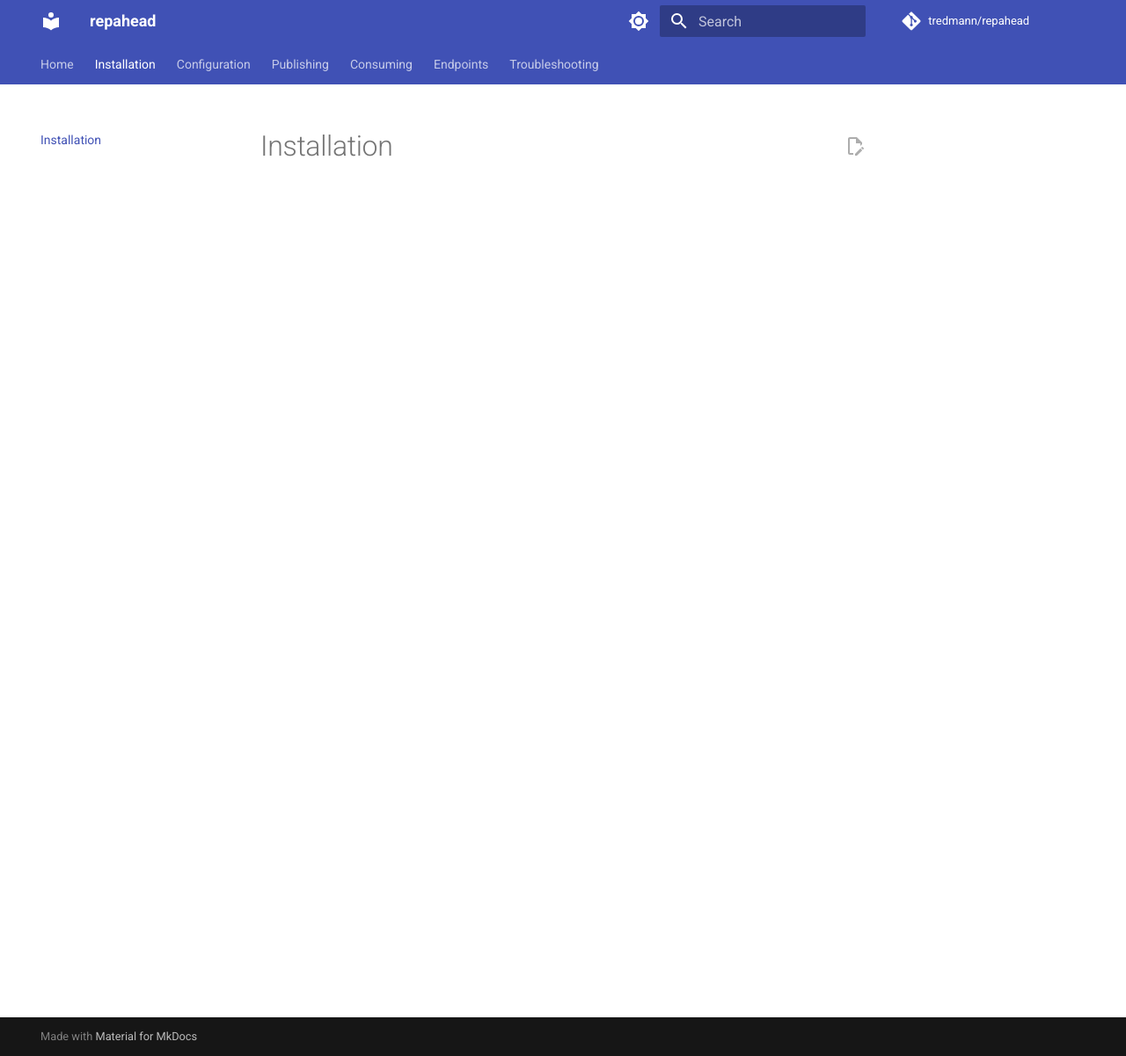
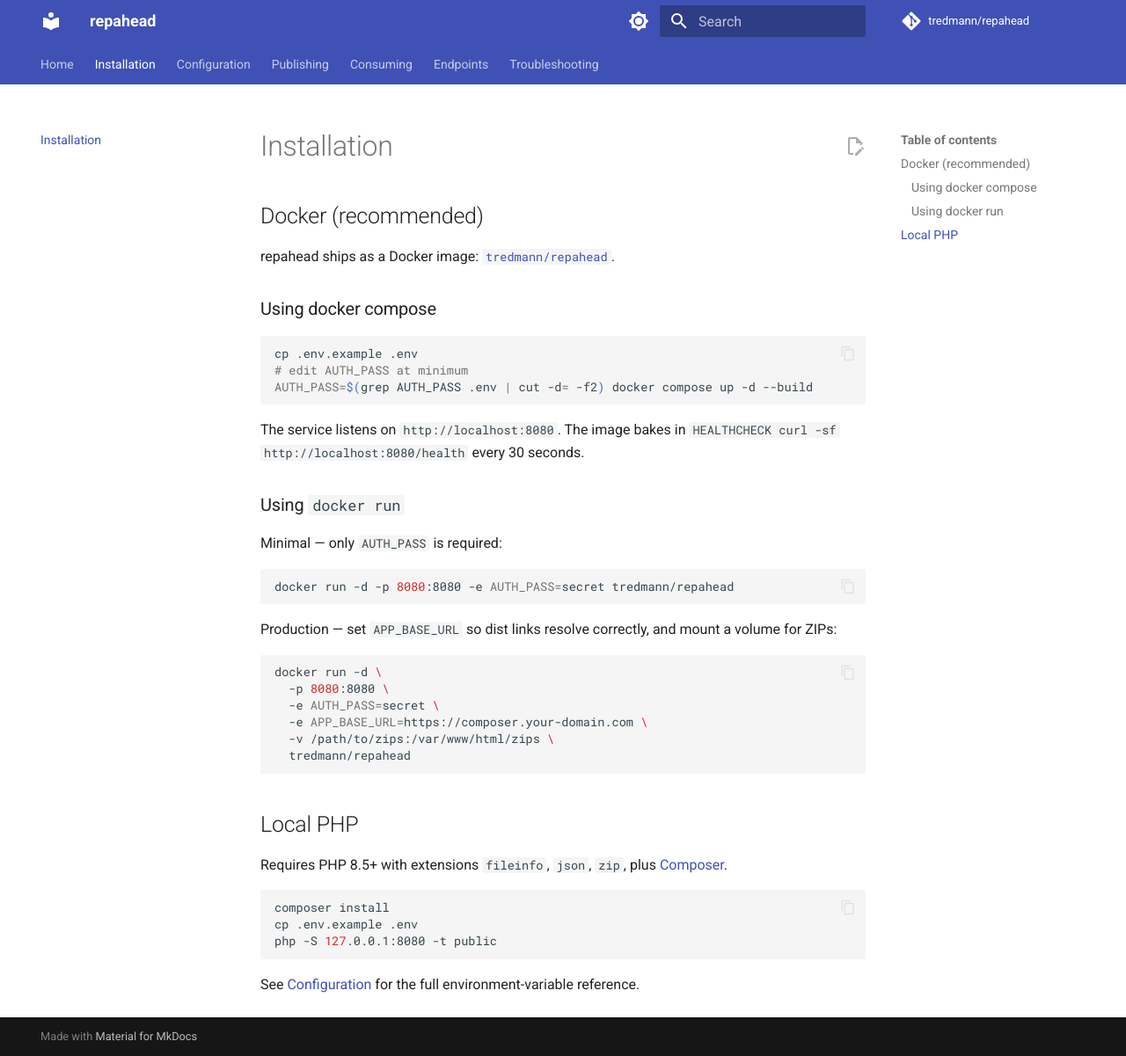
Before and after one commit to Jared87/repahead, an MkDocs documentation site: the page built from docs/installation.md, in a window 1280 px wide and 1201 px high. Shown: the whole window at 88% size. Built offline with MkDocs 1.6.1 and Material for MkDocs 9.7.7, drawn with Linux system fonts in a browser that asks for light colours; comment, search, counter and statistics services are not loaded.

Commit message:
Write installation page

````diff
--- a/docs/installation.md
+++ b/docs/installation.md
@@ -1 +1,46 @@
 # Installation
+
+## Docker (recommended)
+
+repahead ships as a Docker image: [`tredmann/repahead`](https://hub.docker.com/r/tredmann/repahead).
+
+### Using docker compose
+
+```bash
+cp .env.example .env
+# edit AUTH_PASS at minimum
+AUTH_PASS=$(grep AUTH_PASS .env | cut -d= -f2) docker compose up -d --build
+```
+
+The service listens on `http://localhost:8080`. The image bakes in `HEALTHCHECK curl -sf http://localhost:8080/health` every 30 seconds.
+
+### Using `docker run`
+
+Minimal — only `AUTH_PASS` is required:
+
+```bash
+docker run -d -p 8080:8080 -e AUTH_PASS=secret tredmann/repahead
+```
+
+Production — set `APP_BASE_URL` so dist links resolve correctly, and mount a volume for ZIPs:
+
+```bash
+docker run -d \
+  -p 8080:8080 \
+  -e AUTH_PASS=secret \
+  -e APP_BASE_URL=https://composer.your-domain.com \
+  -v /path/to/zips:/var/www/html/zips \
+  tredmann/repahead
+```
+
+## Local PHP
+
+Requires PHP 8.5+ with extensions `fileinfo`, `json`, `zip`, plus [Composer](https://getcomposer.org/).
+
+```bash
+composer install
+cp .env.example .env
+php -S 127.0.0.1:8080 -t public
+```
+
+See [Configuration](configuration.md) for the full environment-variable reference.
````
